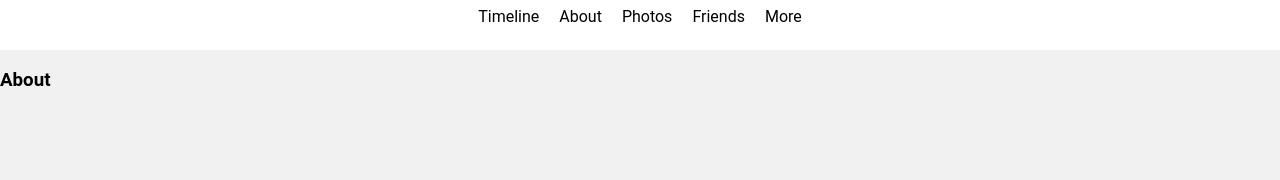
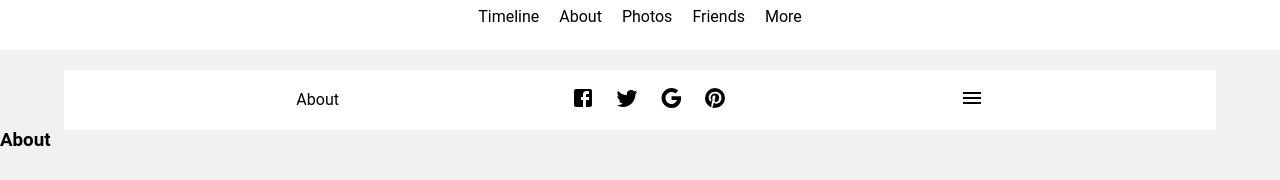
Before and after one commit to mvblanco99/frontend_social_media, a React (Vite) app: page /Profile-Pages/About in a window 1280 px wide. Shown: the part 260-440 px from the top of the page. Built offline with nearby package versions, Linux system fonts and the light colour scheme.

Commit message:
commit to pull

```diff
--- a/src/components/Header/DropDownMenu.jsx
+++ b/src/components/Header/DropDownMenu.jsx
@@ -27,12 +27,14 @@ const DropDownMenu = () =>{
     // console.log(menuClassNames)
     return(
         <div className={stylesDropDownMenu.container_button_session}>
+
             <div className={stylesDropDownMenu.button_session} onClick={()=>{setOpen(!open)}}>
                 <img src={img} alt={`${name} ${lastname}`}/>
             </div>
 
             <div className={ open ? `${stylesDropDownMenu.Dropdown_menu} ${stylesDropDownMenu.active}`:
             `${stylesDropDownMenu.Dropdown_menu} ${stylesDropDownMenu.inactive}`} >
+
                 <h3 className={stylesDropDownMenu.name}>{name} {lastname}</h3>
                 <hr />
                 <ul>
--- /dev/null
+++ b/src/components/Profile/MenuSecundary.jsx
@@ -0,0 +1,37 @@
+import MenuIcon from '@mui/icons-material/Menu';
+import { Badge, IconButton } from '@mui/material';
+import StyleMenuSecundary from "./MenuSecundary.module.css"
+import FacebookIcon from '@mui/icons-material/Facebook';
+import TwitterIcon from '@mui/icons-material/Twitter';
+import GoogleIcon from '@mui/icons-material/Google';
+import PinterestIcon from '@mui/icons-material/Pinterest';
+
+const MenuSecundary = () =>{
+    return(
+        <>
+        <div className={StyleMenuSecundary.menu_container}>
+            <p>About</p>
+            <ul>
+                <li>
+                    <FacebookIcon/>
+                </li>
+                <li>
+                    <TwitterIcon />
+                </li>
+                <li>
+                    <GoogleIcon />
+                </li>
+                <li>
+                    <PinterestIcon />
+                </li>
+
+            </ul>
+            <button>
+                <MenuIcon/>
+            </button>
+        </div>
+        </>
+    )
+}
+
+export default MenuSecundary
--- /dev/null
+++ b/src/components/Profile/MenuSecundary.module.css
@@ -0,0 +1,19 @@
+.menu_container{
+    display: flex;
+    justify-content: space-evenly;
+    background-color: white;
+    height: 60px;
+    align-items: center;
+    width: 90%;
+    margin: 0 auto;
+}
+.menu_container ul {
+    display: flex;
+    list-style: none;
+    gap: 20px;
+}
+
+.menu_container button{
+    background-color: transparent;
+    border: none;
+}
--- a/src/pages/Profile-Pages/About.jsx
+++ b/src/pages/Profile-Pages/About.jsx
@@ -1,6 +1,7 @@
 import Header from '../../components/Header/Header'
 import ProfileBanner from "../../components/Profile/ProfileBanner"
 import stylesProfile from '../Profile.module.css'
+import MenuSecundary from '../../components/Profile/MenuSecundary'
 
 const About = () =>{
     return(
@@ -10,7 +11,7 @@ const About = () =>{
         <div className={stylesProfile.container}>
         <ProfileBanner />
 
-
+        <MenuSecundary/>
         <h3>About</h3>
 
         </div>
--- a/src/pages/Profile.jsx
+++ b/src/pages/Profile.jsx
@@ -6,19 +6,13 @@ import CreatePost from "../components/CreatePost/CreatePost"
 import Post from "../components/Post/Post"
 import InfoComponent from "../components/infoComponents/InfoComponent"
 import ProfileBanner from "../components/Profile/ProfileBanner"
-import { useState } from 'react'
-import Timeline from './Profile-Pages/TimeLine'
+
 
 const Profile = () => {
 
   useVerifySesion()
 
-  const[page, setPage] = useState("")
 
-  const pageSelected = (data) =>{
-    console.log(data)
-    setPage(data)
-  }
 
 
 
@@ -26,7 +20,7 @@ const Profile = () => {
     <>
       <Header/>
       <div className={stylesProfile.container}>
-        <ProfileBanner pageSelected={pageSelected}/>
+        <ProfileBanner />
 
 
 
```
